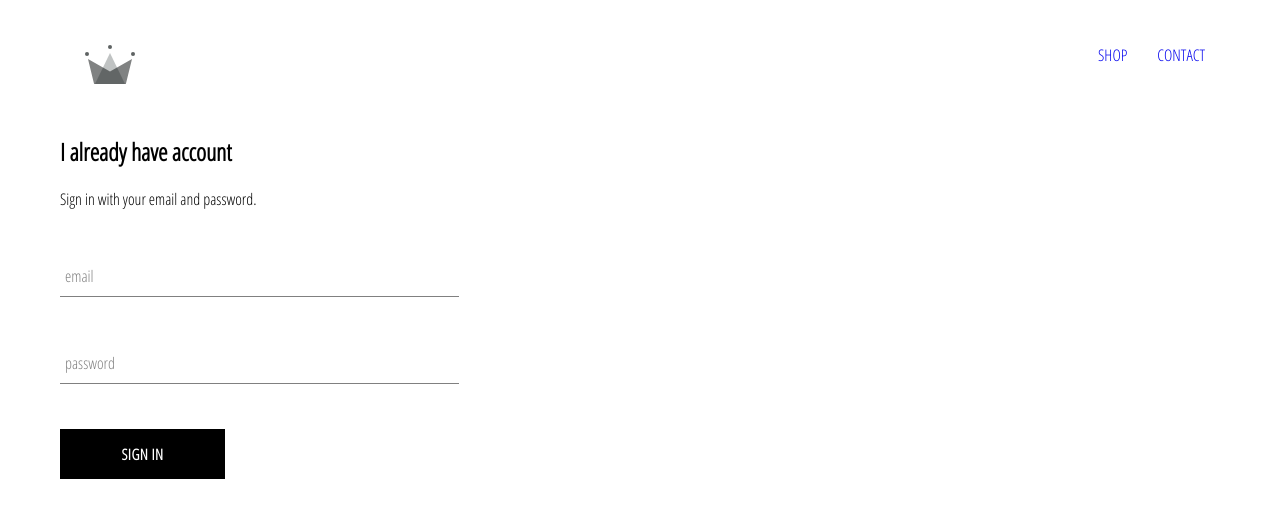
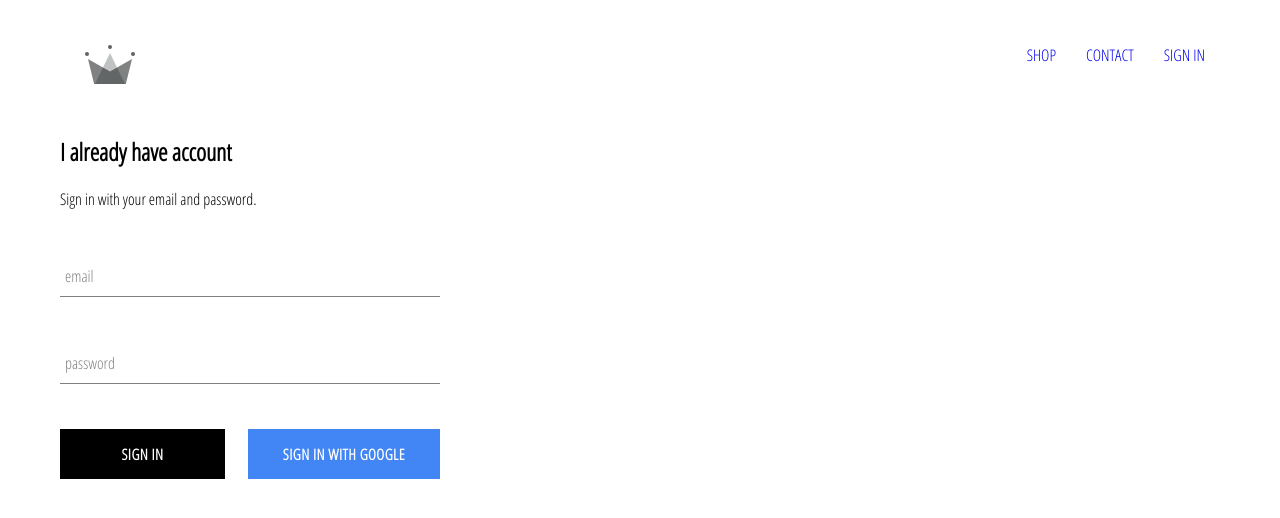
Before and after one commit to mohannadkhirallah/ecommerce, a React (Create React App) app: page /signin in a window 1280 px wide. Shown: the top 518 px of the page. Built offline with nearby package versions, Linux system fonts and the light colour scheme; no server answers.

Commit message:
add sign in functionality from Google

```diff
--- a/package.json
+++ b/package.json
@@ -6,6 +6,7 @@
     "@testing-library/jest-dom": "^5.11.10",
     "@testing-library/react": "^11.2.6",
     "@testing-library/user-event": "^12.8.3",
+    "firebase": "^8.3.3",
     "node-sass": "^5.0.0",
     "react": "^17.0.2",
     "react-dom": "^17.0.2",
--- a/src/App.css
+++ b/src/App.css
@@ -7,3 +7,6 @@
   text-decoration: none;
   columns: black;
 }
+*{
+  box-sizing: border-box;
+}
--- a/src/App.js
+++ b/src/App.js
@@ -5,13 +5,40 @@
 import ShopPage from './pages/shop/shop.component';
 import Header from './components/header/header.component';
 import SignInSignOutPage from './pages/sign-in-up/sign-in-up.component';
+import React from 'react';
+import {auth} from '../src/firebase/firebase.utils';
 
 
+class App extends React.Component {
 
-function App() {
+  constructor ()
+  {
+    super();
+    this.state ={
+      currentUser:null
+    }
+  }
+
+  unsubscribeFromAuth= null;
+
+  componentDidMount()
+  {
+    this.unsubscribeFromAuth = auth.onAuthStateChanged(user => {
+      this.setState({currentUser:user});
+      console.log(user);
+    })
+  }
+
+  componentWillUnmount ()
+  {
+    this.unsubscribeFromAuth();
+  }
+
+  render ()
+  {
     return (
       <div>
-    <Header/>
+      <Header currentUser={this.state.currentUser}/>
        <Switch>
          <Route exact path='/' component={HomePage}/>
          <Route path='/shop'   component={ShopPage}/>
@@ -21,4 +48,6 @@
     );
   }
 
+}
+
 export default App;
--- a/src/components/custom-button/custom-button.component.jsx
+++ b/src/components/custom-button/custom-button.component.jsx
@@ -1,9 +1,9 @@
 import React from 'react';
 import './custom-button.style.scss'
 
-const CustomButton =({children, ...otherProps}) =>
+const CustomButton =({children,isGoogleSignIn, ...otherProps}) =>
 (
-    <button className='custom-button' {...otherProps}>
+    <button className={`${isGoogleSignIn ? 'google-sign-in':''} custom-button`} {...otherProps}>
         {children}
     </button>
 )
--- a/src/components/custom-button/custom-button.style.scss
+++ b/src/components/custom-button/custom-button.style.scss
@@ -19,4 +19,12 @@
       color: black;
       border: 1px solid black;
     }
+    &.google-sign-in {
+      background-color: #4285f4;
+      color: white;
+      &:hover{
+        background-color: #357ae8;
+        border: none;
+      }
+    }
   }
--- a/src/components/header/header.component.jsx
+++ b/src/components/header/header.component.jsx
@@ -2,8 +2,10 @@
 import './header.styles.scss';
 import {Link} from 'react-router-dom';
 import {ReactComponent as Logo} from '../../assets/crown.svg';
+import {auth} from '../../../src/firebase/firebase.utils';
 
-const Header = () =>(
+
+const Header = ({currentUser}) =>(
 
     <div className='header'>
         <Link className="logo-container" to="/">
@@ -12,6 +14,12 @@
         <div className="options">
             <Link className="option" to="/shop">SHOP</Link>
             <Link className="option" to="/shop">CONTACT</Link>
+            {
+                currentUser ?
+                <div className='option' onClick={() => auth.signOut()}> SIGN OUT</div>
+                :
+                <Link className='option' to='/signin'> SIGN IN</Link>
+            }
         </div>
 
     </div>
--- a/src/components/header/header.styles.scss
+++ b/src/components/header/header.styles.scss
@@ -20,6 +20,7 @@
 
       .option {
         padding: 10px 15px;
+        cursor: pointer;
       }
     }
   }
--- /dev/null
+++ b/src/firebase/firebase.utils.js
@@ -0,0 +1,24 @@
+import firebase from 'firebase/app';
+import 'firebase/firestore';
+import 'firebase/auth';
+
+var config = {
+    apiKey: "AIzaSyA714l55Wt-hn9C7zIRXgkHk3JCw6mW2Ik",
+    authDomain: "crowndb-e8742.firebaseapp.com",
+    projectId: "crowndb-e8742",
+    storageBucket: "crowndb-e8742.appspot.com",
+    messagingSenderId: "84717204302",
+    appId: "1:84717204302:web:351faa6253c0b69d6fe41f",
+    measurementId: "G-PBJRVD4RC3"
+  };
+
+  firebase.initializeApp(config);
+
+  export const auth = firebase.auth();
+  export const firestore= firebase.firestore();
+
+  const provider = new firebase.auth.GoogleAuthProvider();
+  provider.setCustomParameters({prompt:'select_account'});
+
+  export const signInWithGoogle = () => auth.signInWithPopup(provider);
+  export default firebase;
--- a/src/pages/sign-in/sign-in.component.jsx
+++ b/src/pages/sign-in/sign-in.component.jsx
@@ -3,6 +3,8 @@
 import './sign-in.style.scss';
 import FormInput from './../../components/form-input/form-input.component';
 import CustomButton from '../../components/custom-button/custom-button.component';
+import {signInWithGoogle} from '../../../src/firebase/firebase.utils';
+
 
 class SignIn extends React.Component
 {
@@ -15,7 +17,6 @@
         }
 
     }
-
 
     handleSubmit = event =>{
         event.preventDefault();
@@ -50,7 +51,11 @@
                         handleChange={this.handleChange}
                         label='password'
                         required />
-                   <CustomButton type='submit'>SIGN IN</CustomButton>
+                    <div className='buttons'>
+                    <CustomButton type='submit'>Sign in</CustomButton>
+                    <CustomButton onClick={signInWithGoogle} isGoogleSignIn >Sign in with Google </CustomButton>
+                    </div>
+
 
                 </form>
             </div>
--- a/src/pages/sign-in/sign-in.style.scss
+++ b/src/pages/sign-in/sign-in.style.scss
@@ -1,5 +1,5 @@
 .sign-in{
-    width: 30vw;
+    width: 380px;
     display: flex;
     flex-direction: column;
 
@@ -7,4 +7,9 @@
         margin: 10px 0;
     }
 
+    .buttons {
+        display: flex;
+        justify-content:space-between;
+    }
+
 }
```
Also changed, not shown: 1 other file (tests, documents, lock files or other folders). Lines whose indentation alone changed are shown as unchanged.
